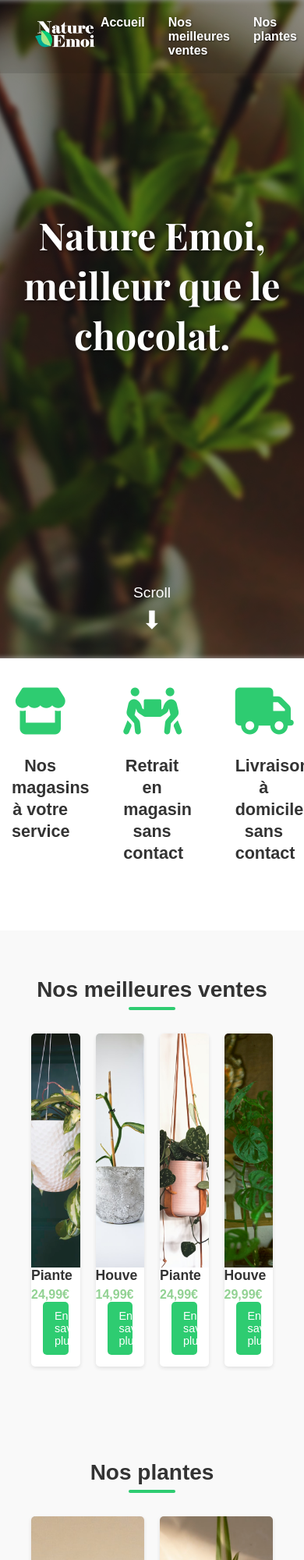
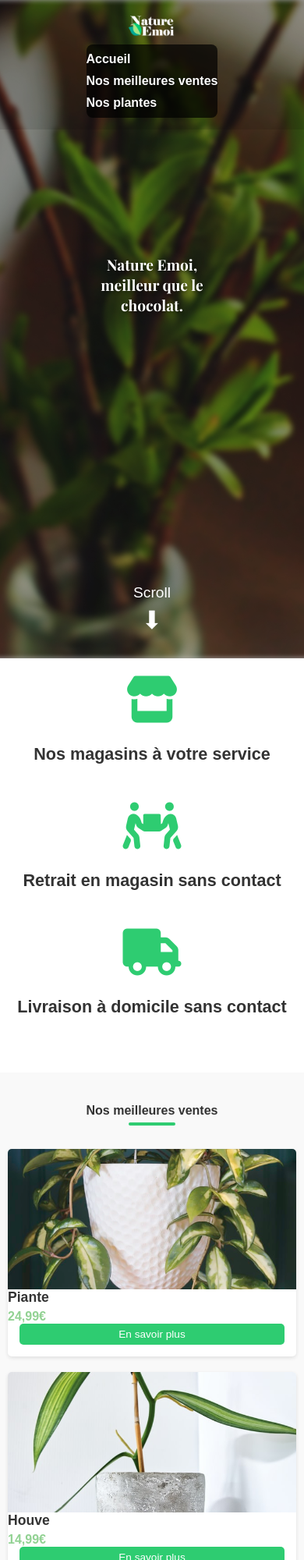
Before and after one commit to OumarChabakaOusmane/maquette-responsive, a plain HTML site: page index.html in a window 390 px wide. Shown: the top 2000 px of the page at 78% size. Drawn offline with nearby package versions, Linux system fonts and the light colour scheme.

Commit message:
je modifier le media queries

```diff
--- a/style.css
+++ b/style.css
@@ -372,3 +372,97 @@ footer p {
 
 /* Suppression de l'ancien style services/services-item/service-icon/service-text */
 .services, .service-item, .service-icon, .service-text { display: none !important; }
+
+/* ===================== RESPONSIVE DESIGN ===================== */
+
+/* Tablettes (<= 1024px) */
+@media (max-width: 1024px) {
+  .products-grid-4 {
+    grid-template-columns: repeat(2, 1fr);
+  }
+  .products-grid-3 {
+    grid-template-columns: repeat(2, 1fr);
+  }
+  .plants-special-layout {
+    flex-direction: column;
+    gap: 20px;
+  }
+  header {
+    flex-direction: column;
+    padding: 15px 10px;
+  }
+  .section {
+    padding: 40px 10px;
+  }
+  footer {
+    flex-direction: column;
+    gap: 10px;
+    padding: 20px 10px;
+    text-align: center;
+  }
+}
+
+/* Mobiles (<= 700px) */
+@media (max-width: 700px) {
+  .products-grid-4,
+  .products-grid-3 {
+    grid-template-columns: 1fr;
+  }
+  .plants-special-layout {
+    flex-direction: column;
+    gap: 10px;
+  }
+  .plant-left img, .plant-right img,
+  .products-grid-3 .product img,
+  .product img {
+    min-height: 180px;
+    max-height: 250px;
+    height: 180px;
+  }
+  .hero h1 {
+    font-size: 2rem;
+  }
+  .section-title {
+    font-size: 1.3rem;
+  }
+  .services-container {
+    flex-direction: column;
+    gap: 15px;
+    padding: 10px 0;
+  }
+  .service {
+    padding: 10px 0;
+  }
+  header nav ul {
+    flex-direction: column;
+    gap: 10px;
+    background: rgba(0,0,0,0.7);
+    padding: 10px 0;
+    border-radius: 8px;
+  }
+  .logo img {
+    height: 38px;
+  }
+  .btn-en-savoir-plus {
+    font-size: 0.95rem;
+    padding: 8px 10px;
+  }
+}
+
+/* Petits mobiles (<= 400px) */
+@media (max-width: 400px) {
+  .hero h1 {
+    font-size: 1.2rem;
+  }
+  .section-title {
+    font-size: 1rem;
+  }
+  .product-info {
+    padding: 10px 5px 8px 5px;
+    min-height: 40px;
+  }
+  .btn-en-savoir-plus {
+    font-size: 0.85rem;
+    padding: 6px 5px;
+  }
+}
```
